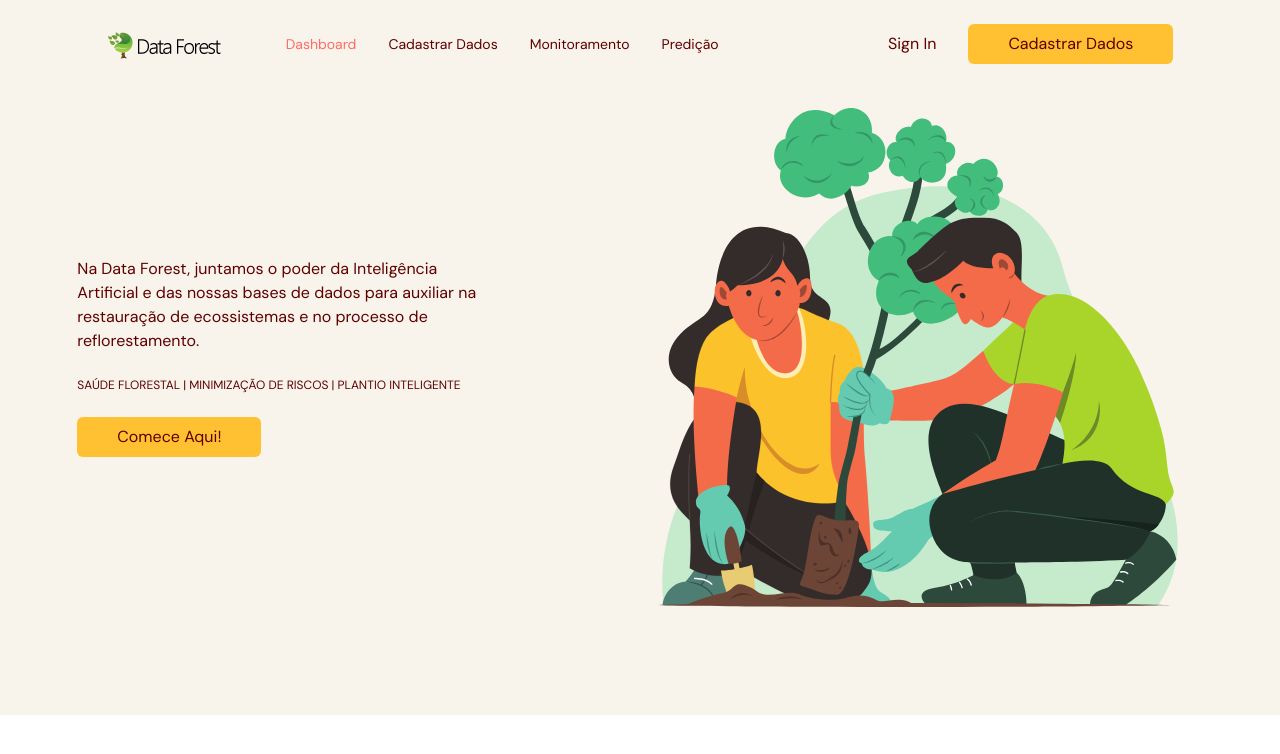
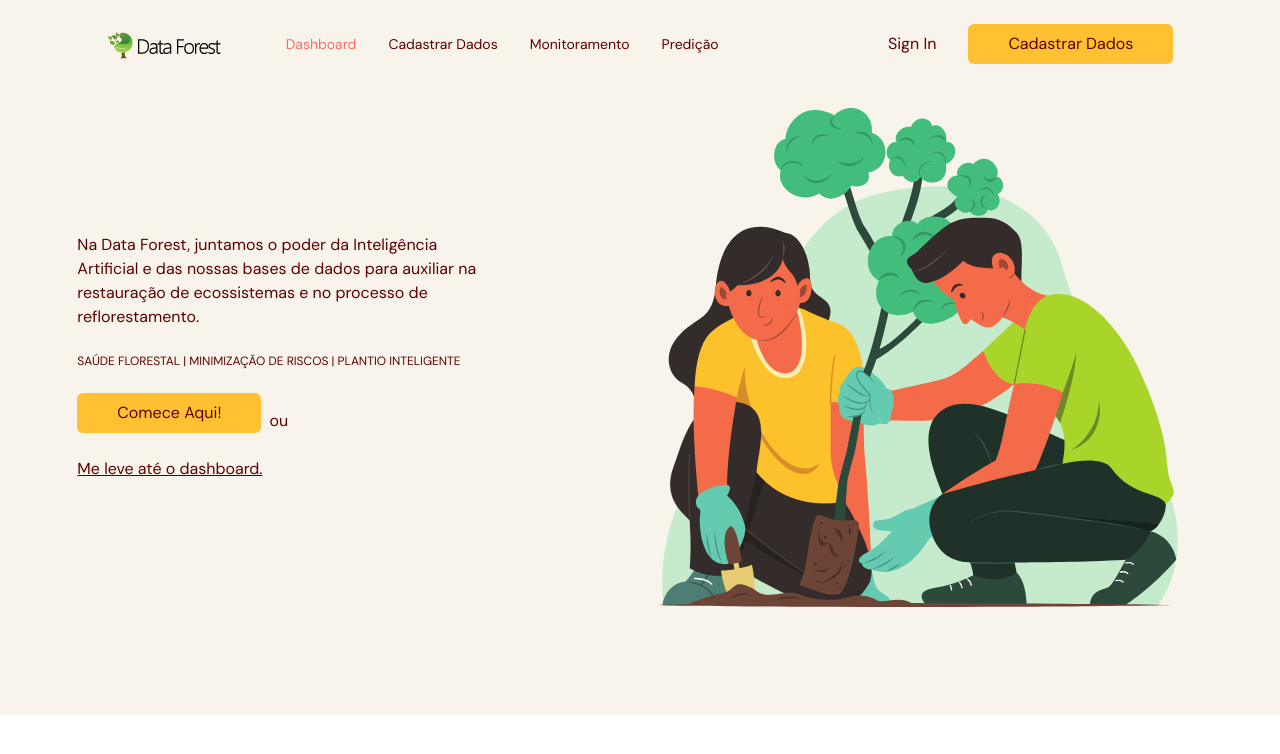
Before and after one commit to bytelabss/frontend-dataforest, a React (Vite) app: page / in a window 1280 px wide. Shown: the top 754 px of the page. Built offline with nearby package versions, Linux system fonts and the light colour scheme.

Commit message:
ajuste pagina inicial

```diff
--- a/src/pages/Home.tsx
+++ b/src/pages/Home.tsx
@@ -10,14 +10,19 @@ export default function Home(): JSX.Element {
             <br />
             <p className="text-xs">SAÚDE FLORESTAL | MINIMIZAÇÃO DE RISCOS | PLANTIO INTELIGENTE</p>
             <br />
-            <button
-              className="rounded-md bg-secondary-500 px-10 py-2 hover:bg-primary-500 hover:text-white"
-            >
-              Comece Aqui!
-            </button>
+            <div className="flex gap-2">
+              <button
+                className="rounded-md bg-secondary-500 px-10 py-2 hover:bg-primary-500 hover:text-white"
+              >
+                Comece Aqui!
+              </button>
+              <span className="pt-4">ou</span>
+            </div>
+            <br />
+            <a href="" className="pt-10 underline decoration-solid">Me leve até o dashboard.</a>
           </div>
           <div className="w-2xl">
-            <img src={Plant} alt="arrow" />
+            <img src={Plant} alt="Reflorestamento" />
           </div>
         </div>
       </div>
```
